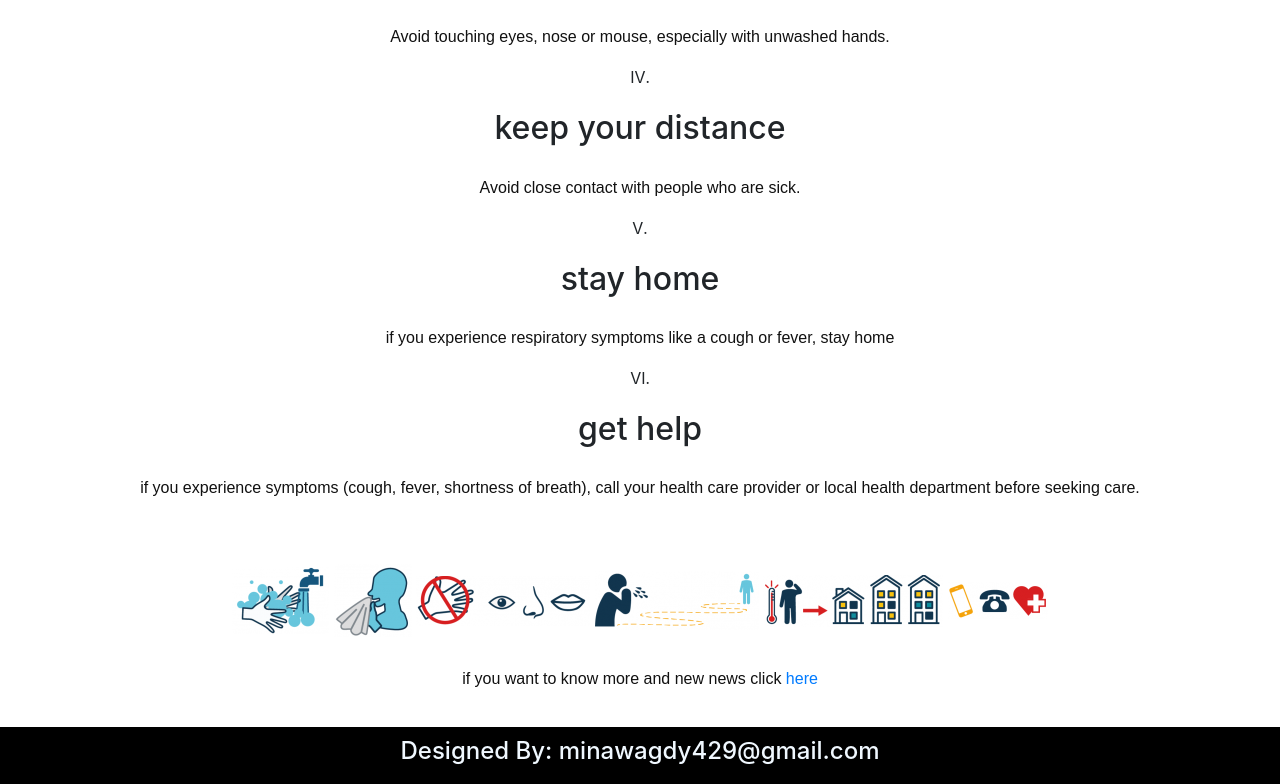
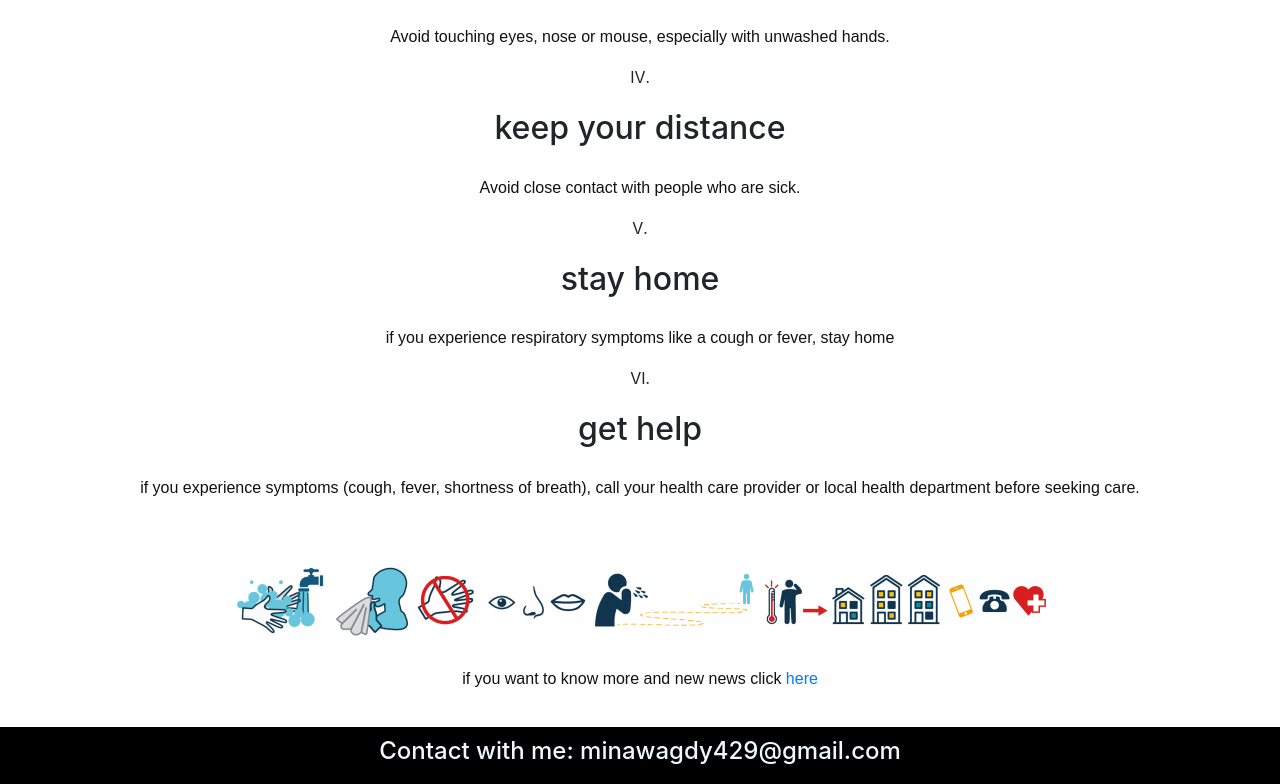
Before and after one commit to mina0011/minawagdy-corona, a plain HTML site: page index.html in a window 1280 px wide. Shown: the part 4476-5260 px from the top of the page. Drawn offline with Linux system fonts and the light colour scheme.

Commit message:
Update index.html

```diff
--- a/index.html
+++ b/index.html
@@ -160,7 +160,7 @@
         </div>
         <p style="text-align: center" class="pr">if you want to know more and new news click <a href="https://www.worldometers.info/coronavirus/?fbclid=IwAR0moVfOdeCYXixJTNB2kRBSQI6OxGGVYlkNlDU12ltuWvkquFlN_2sHHdQ" target="_blank">here</a></p>
         <div class="text-center" style="background-color: black;padding: 10px; color: aliceblue; width: 100%;">
-            <h4>Designed By: minawagdy429@gmail.com</h4>
+            <h4>Contact with me: minawagdy429@gmail.com</h4>
         </div>
     </body>
 </html>
```
